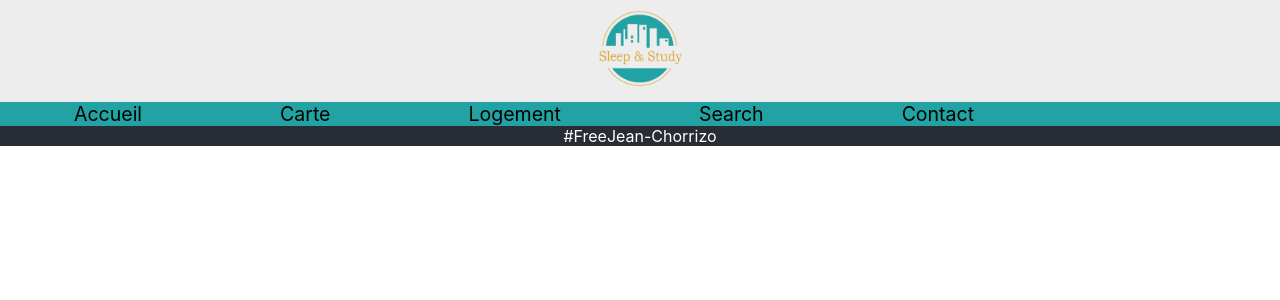
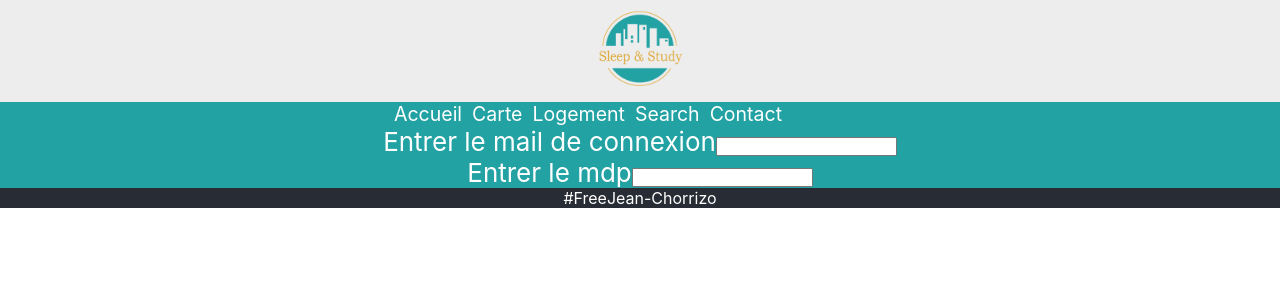
Before and after one commit to Qu3nt174/cpinfo19-s-n-s, a React (Create React App) app: page /Connexion in a window 1280 px wide. Shown: the top 300 px of the page. Built offline with nearby package versions, Linux system fonts and the light colour scheme.

Commit message:
Connexion

```diff
--- a/src/Accueil.js
+++ b/src/Accueil.js
@@ -1,4 +1,5 @@
 import React from 'react'
+import {Link} from 'react-router-dom';
 import logo from './logo.png';
 import './App.css';
 
@@ -8,12 +9,7 @@ function Accueil(){
 
     return(
          <div className="App">
-      <header className="App-header">
-          <nav>
 
-
-          </nav>
-      </header>
 
       <body className="App-body">
         <img src={logo} className="App-logo" alt="logo" />
@@ -21,6 +17,7 @@ function Accueil(){
           L'appli de l'hébergement étudiant!
         </p>
 
+        <Link to="/Connexion"><button>connexion</button></Link>
       </body>
 
 
--- a/src/App.css
+++ b/src/App.css
@@ -22,6 +22,7 @@
 }
 #menu{
   background-color: #23a2a4 ;
+
 }
 
 .App-header {
@@ -58,12 +59,6 @@ button{
   color: white;
 }
 
-
-
-.App-link {
-  color: #61dafb;
-}
-
 @keyframes App-logo-spin {
   from {
     transform: rotate(0deg);
@@ -76,15 +71,18 @@ button{
 
 a{
   display: inline-block;
-  padding-left: 5%;
-  padding-right: 5%;
   font-size: 0.75em;
   text-decoration: none;
-  color: black;
+  color: white;
   text-align: center;
+
 }
 
+ul{
+  margin-left: 30%;
+  margin-right: 30%;
 
+}
 
 a:hover{
   color:black;
--- a/src/App.js
+++ b/src/App.js
@@ -7,6 +7,7 @@ import Logement from './Logement';
 import Contact from './Contact';
 import Navigation from './Navigation';
 import Search from './Search';
+import Connexion from './Connexion';
 import {BrowserRouter as Router, Route} from 'react-router-dom'
 
 
@@ -29,10 +30,13 @@ function App() {
               <Route path="/Logement" exact component={Logement}/>
               <Route path="/Search" exact component={Search}/>
               <Route path="/Contact" exact component={Contact}/>
+              <Route path="/Connexion" exact component={Connexion}/>
+
           </Router>
           </div>
           </nav>
       </header>
+
 
 
       <footer className="App-footer">#FreeJean-Chorrizo</footer>
--- /dev/null
+++ b/src/Connexion.js
@@ -0,0 +1,17 @@
+import React from 'react'
+
+
+function Connexion(){
+
+
+    return(
+        <div>
+            <label>Entrer le mail de connexion<input name="mail" type="text"/></label>
+            <br></br>
+            <label>Entrer le mdp<input name="mdp" type="text"/></label>
+
+        </div>
+    )
+}
+
+export default Connexion;
--- a/src/Navigation.js
+++ b/src/Navigation.js
@@ -11,7 +11,7 @@ function Navigation(){
             </Link>
 
             <Link to="/Carte">
-                <li style={{marginLeft: 10, listStyle: 'none', textDecoration:"none"}}>Carte</li>
+                <li style={{marginLeft: 10, listStyle: 'none'}}>Carte</li>
             </Link>
 
             <Link to="/Logement">
```
